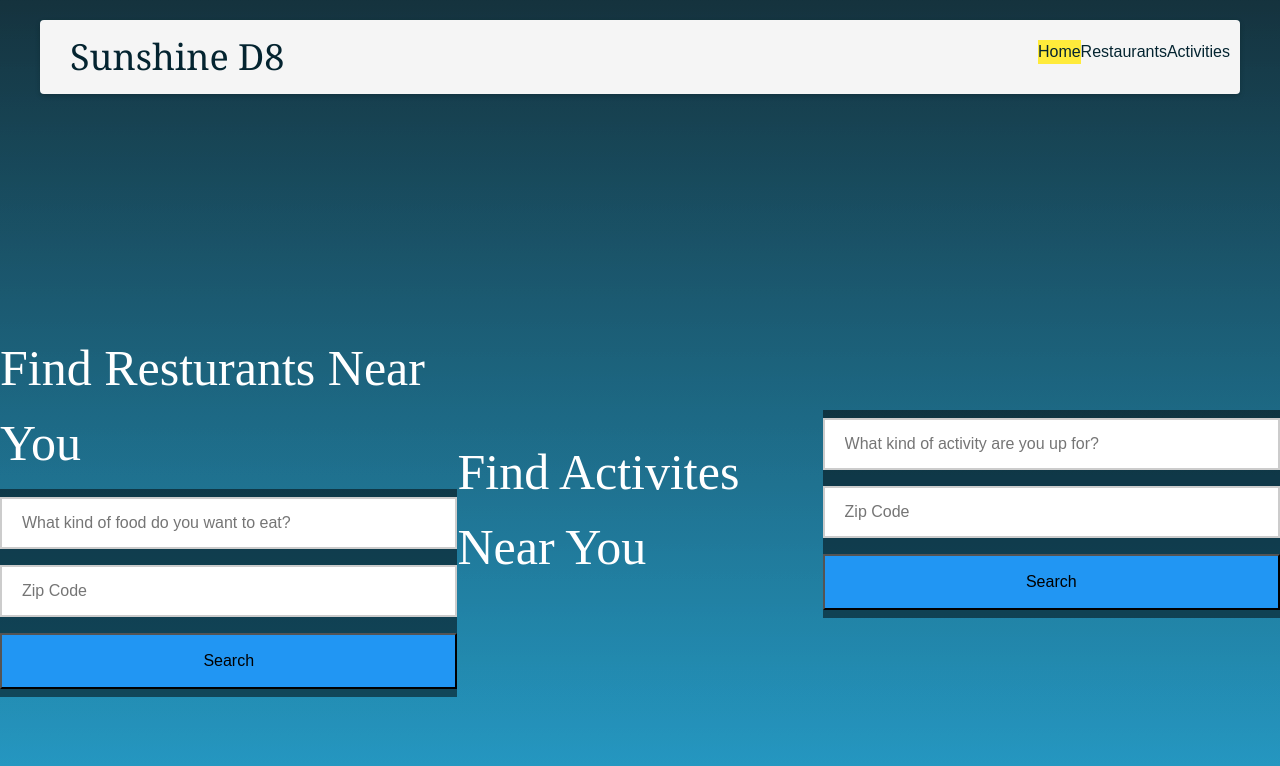
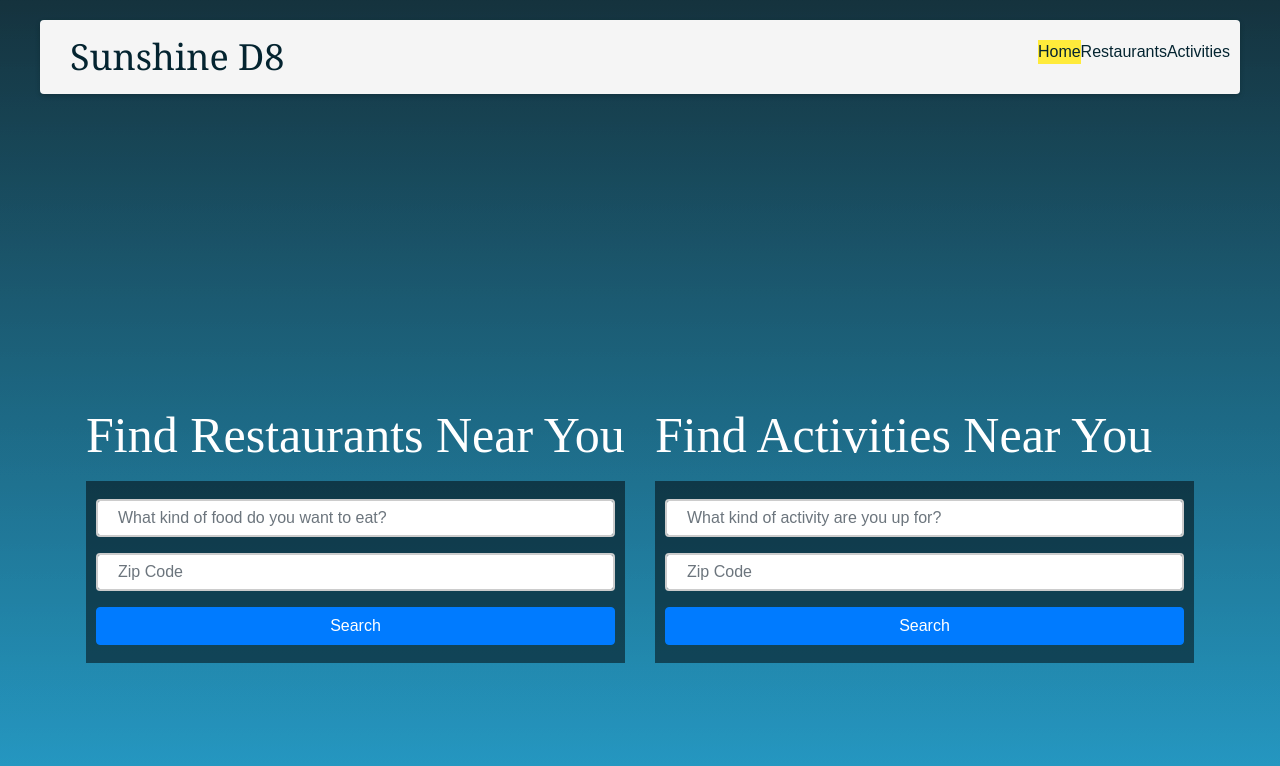
Before and after one commit to zalina4813/Sunshine-D8, a plain HTML site: page website.html in a window 1280 px wide. Drawn offline with nearby package versions, Linux system fonts and the light colour scheme; a web font is replaced by a local one.

Commit message:
Fixed search box styling with bootstrap

```diff
--- a/assets/css/style.css
+++ b/assets/css/style.css
@@ -245,5 +245,6 @@ nav ul li a:hover
 }
 .form-box
 {
-    background: rgba(0,0,0,0.5)
+    background: rgba(0,0,0,0.5);
+    padding: 10px;
 }
--- a/website.html
+++ b/website.html
@@ -29,28 +29,35 @@
         </nav>
         <div class="clearfix"></div>
     </header>
+    <div class="container">
+        <div class="row">
+            <div class="col-md-6"  >
+                <div class="header">
+                    <form>
+                        <h1>Find Restaurants Near You</h1>
+                        <div class="form-box">
+                            <input type="text" class="search_rest_type form-control" placeholder="What kind of food do you want to eat?">
 
-    <div class="header">
-        <form>
-            <h1>Find Resturants Near You</h1>
-            <div class="form-box">
-                <input type="text" class="search_rest_type" placeholder="What kind of food do you want to eat?">
+                            <input type="text" class="search_rest_zip form-control" placeholder="Zip Code">
+                            <button class="search-btn-rest btn btn-primary" type="button">Search </button>
+                        </div>
+                    </form>
+                </div>
+            </div>
+            <div class="col-md-6">
+                <div class="header">
+                    <form>
+                        <h1>Find Activities Near You</h1>
+                        <div class="form-box">
+                            <input type="text" class="search_act_type form-control" placeholder="What kind of activity are you up for?">
 
-                <input type="text" class="search_rest_zip" placeholder="Zip Code">
-                <button class="search-btn-rest" type="button">Search </button>
-
+                            <input type="text" class="search_act_zip form-control" placeholder="Zip Code">
+                            <button class="search-btn-act btn btn-primary" type="button">Search</button>
+                        </div>
+                    </form>
+                </div>
             </div>
-        </form>
-
-        <h1>Find Activites Near You</h1>
-        <div class="form-box">
-            <input type="text" class="search_act_type" placeholder="What kind of activity are you up for?">
-
-            <input type="text" class="search_act_zip" placeholder="Zip Code">
-
-            <button class="search-btn-act" type="button">Search</button>
         </div>
-        </form>
     </div>
 
 
```
Also changed, not shown: assets/javascript/app.js (+1 -6 lines).
